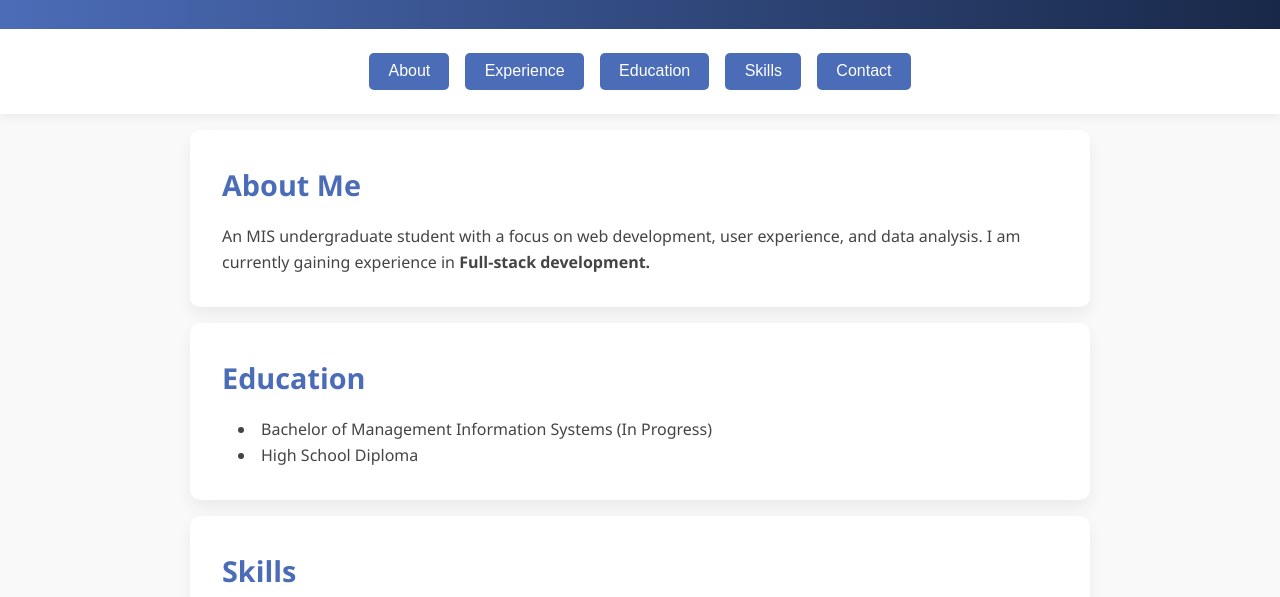
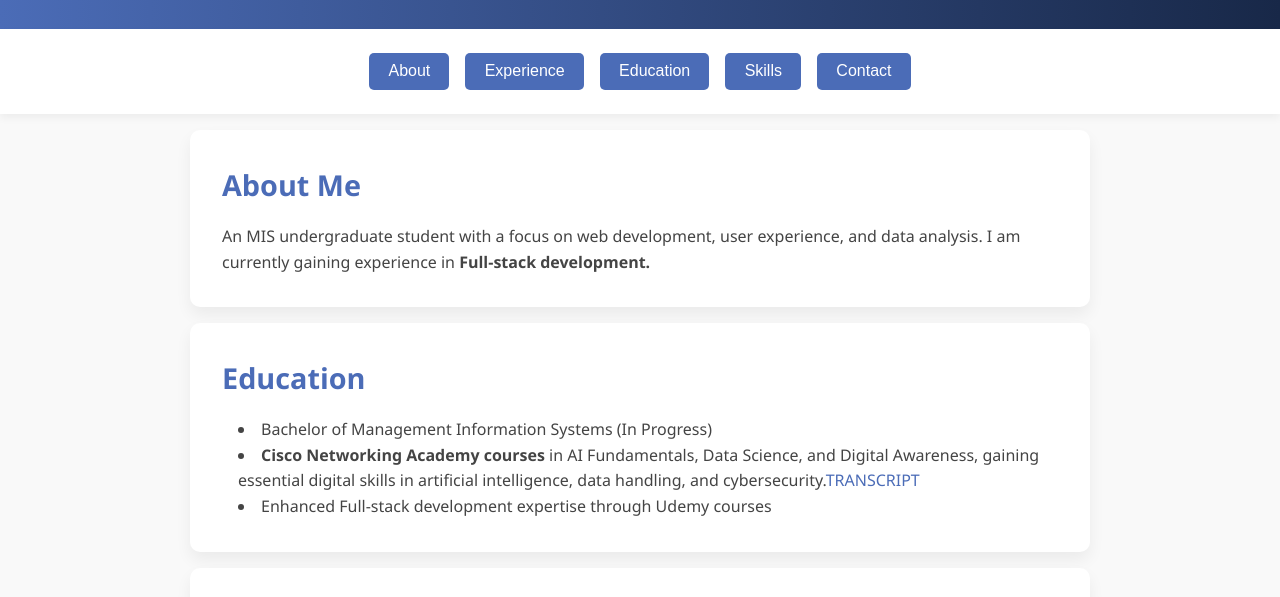
Before and after one commit to sallabi12/CV, a plain HTML site: page index.html in a window 1280 px wide. Shown: the part 138-735 px from the top of the page. Drawn offline with Linux system fonts and the light colour scheme.

Commit message:
added edue

```diff
--- a/index.html
+++ b/index.html
@@ -33,7 +33,16 @@
       <h2>Education</h2>
       <ul>
         <li>Bachelor of Management Information Systems (In Progress)</li>
-        <li>High School Diploma</li>
+        <li>
+          <strong>Cisco Networking Academy courses</strong> in AI Fundamentals,
+          Data Science, and Digital Awareness, gaining essential digital skills
+          in artificial intelligence, data handling, and cybersecurity.<a
+            href="learner_transcript.pdf"
+            download
+            >TRANSCRIPT</a
+          >
+        </li>
+        <li>Enhanced Full-stack development expertise through Udemy courses</li>
       </ul>
     </section>
 
```
Also changed, not shown: 1 other file.
